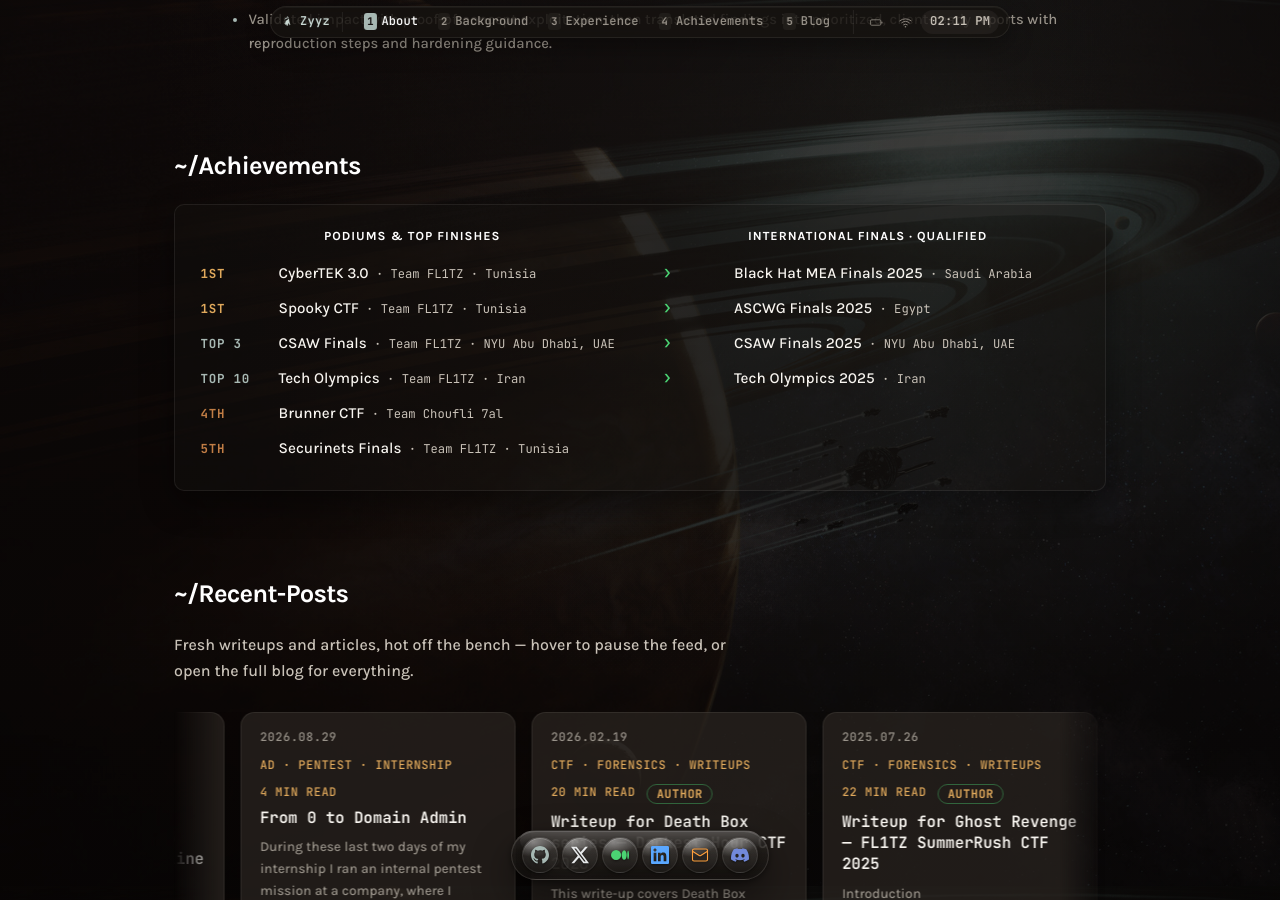
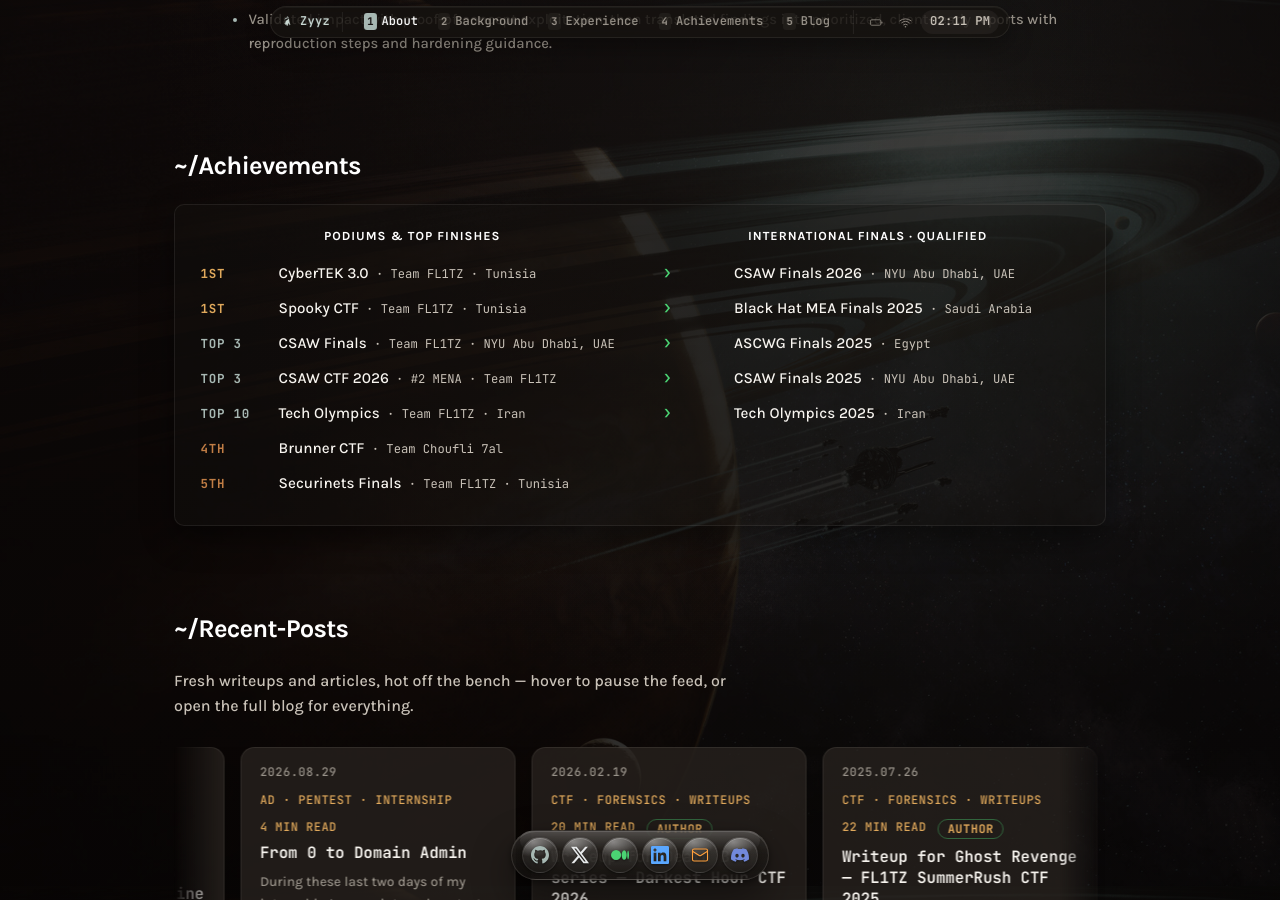
Before and after one commit to 0xZyyz/0xZyyz.github.io, a Jekyll site: the page built from index.html, in a window 1280 px wide and 900 px high, scrolled down 1814 px. Built offline with Jekyll 4.4.1, drawn with Linux system fonts in a browser that asks for light colours.

Commit message:
Log the CSAW CTF 2026 top 3 finish and the CSAW Finals 2026 qualification

```diff
--- a/index.html
+++ b/index.html
@@ -159,6 +159,7 @@
           <li class="capture"><span class="capture-rank capture-rank-gold">1ST</span><span class="capture-event">CyberTEK 3.0<span class="capture-note"> · Team FL1TZ · Tunisia</span></span></li>
           <li class="capture"><span class="capture-rank capture-rank-gold">1ST</span><span class="capture-event">Spooky CTF<span class="capture-note"> · Team FL1TZ · Tunisia</span></span></li>
           <li class="capture"><span class="capture-rank capture-rank-top">TOP 3</span><span class="capture-event">CSAW Finals<span class="capture-note"> · Team FL1TZ · NYU Abu Dhabi, UAE</span></span></li>
+          <li class="capture"><span class="capture-rank capture-rank-top">TOP 3</span><span class="capture-event">CSAW CTF 2026<span class="capture-note"> · #2 MENA · Team FL1TZ</span></span></li>
           <li class="capture"><span class="capture-rank capture-rank-top">TOP 10</span><span class="capture-event">Tech Olympics<span class="capture-note"> · Team FL1TZ · Iran</span></span></li>
           <li class="capture"><span class="capture-rank capture-rank-bronze">4TH</span><span class="capture-event">Brunner CTF<span class="capture-note"> · Team Choufli 7al</span></span></li>
           <li class="capture"><span class="capture-rank capture-rank-bronze">5TH</span><span class="capture-event">Securinets Finals<span class="capture-note"> · Team FL1TZ · Tunisia</span></span></li>
@@ -169,6 +170,7 @@
           <span class="captures-rule-text">international finals · qualified</span>
         </div>
         <ul class="captures-list">
+          <li class="capture capture-quiet"><span class="capture-bullet" aria-hidden="true">›</span><span class="capture-event">CSAW Finals 2026<span class="capture-note"> · NYU Abu Dhabi, UAE</span></span></li>
           <li class="capture capture-quiet"><span class="capture-bullet" aria-hidden="true">›</span><span class="capture-event">Black Hat MEA Finals 2025<span class="capture-note"> · Saudi Arabia</span></span></li>
           <li class="capture capture-quiet"><span class="capture-bullet" aria-hidden="true">›</span><span class="capture-event">ASCWG Finals 2025<span class="capture-note"> · Egypt</span></span></li>
           <li class="capture capture-quiet"><span class="capture-bullet" aria-hidden="true">›</span><span class="capture-event">CSAW Finals 2025<span class="capture-note"> · NYU Abu Dhabi, UAE</span></span></li>
```
